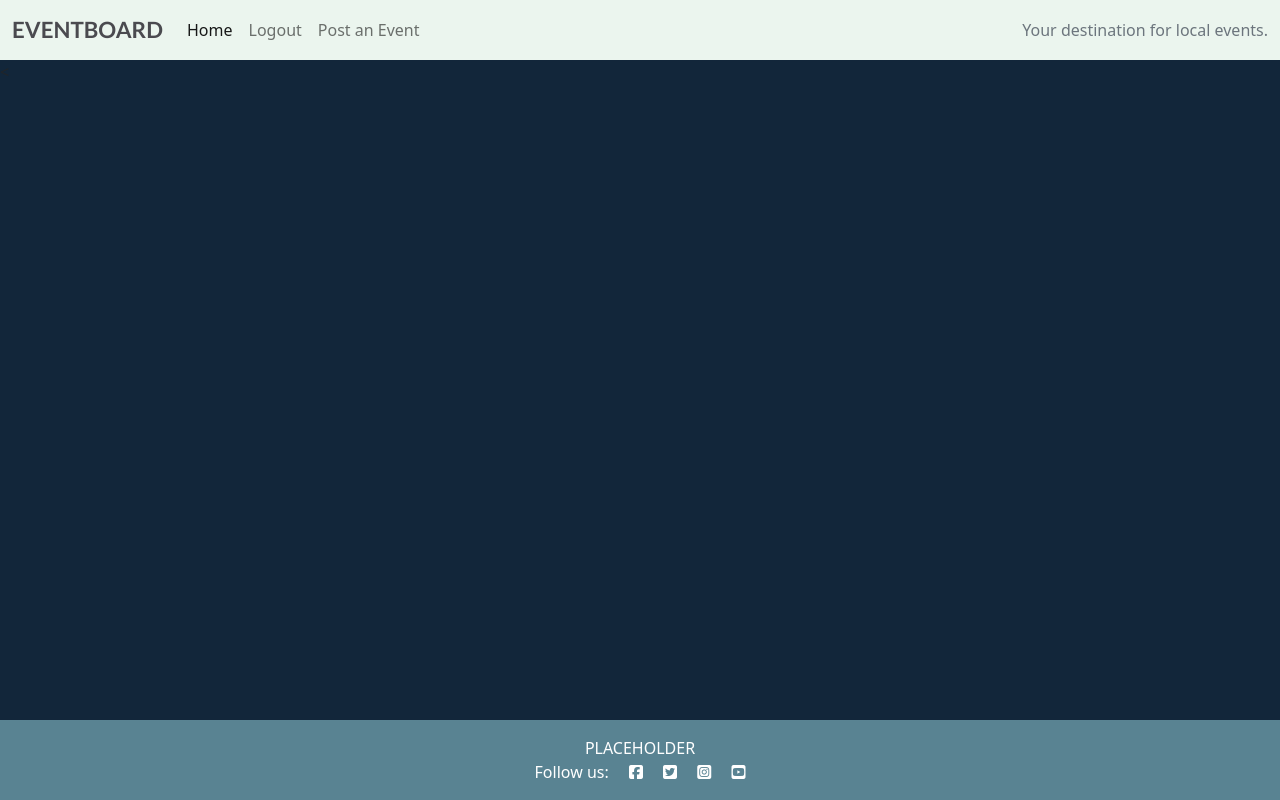
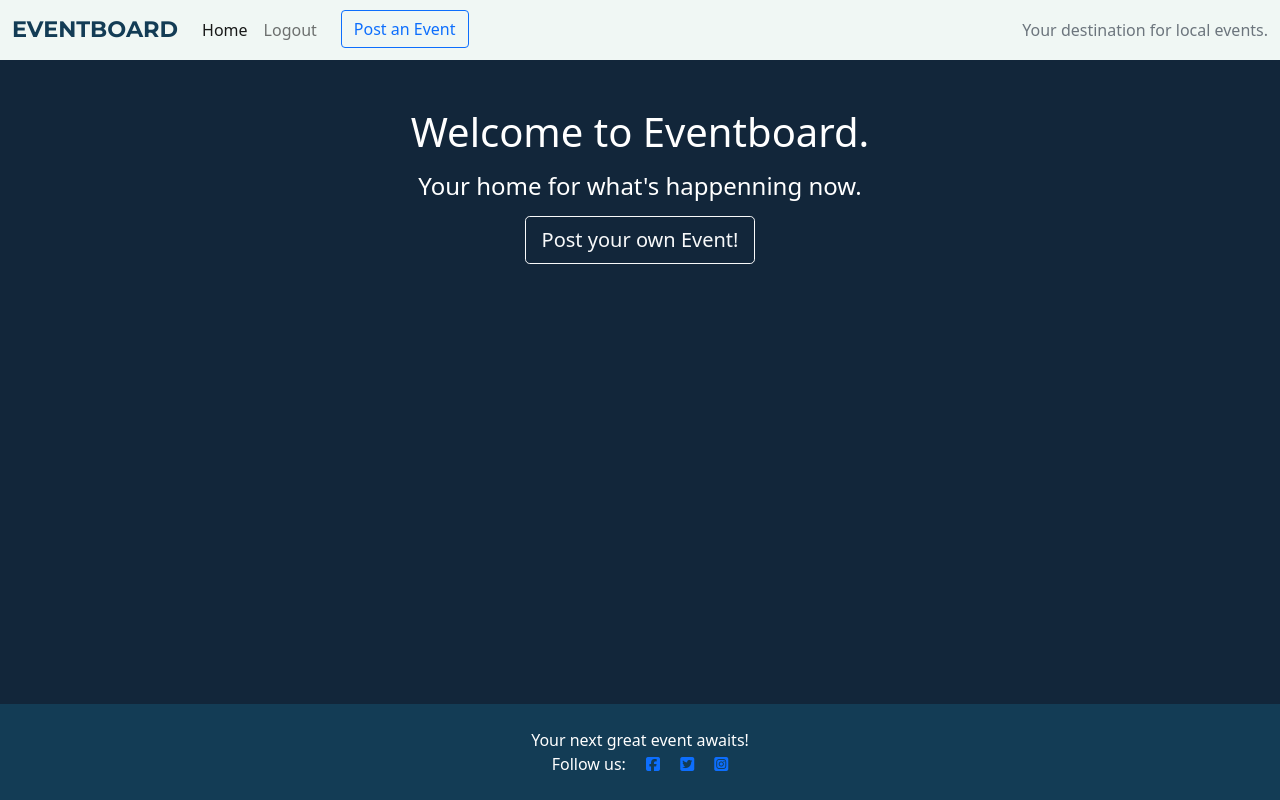
Before and after one commit to gitgroch/event_app_project, a Django app: page / in a window 1280 px wide. Run offline with Django 3.2, Linux system fonts and the light colour scheme; the visitor is signed in with stand-in values (Sample User, id 1); data that the repository does not hold is empty; some libraries are stand-ins or nearby versions.

Commit message:
Clean up styling. Add hero section to index.html2

```diff
--- a/static/css/style.css
+++ b/static/css/style.css
@@ -1,3 +1,7 @@
+
+
+/* Universal Styling */
+
 body {
     background-color: #12263A;
 }
@@ -7,30 +11,32 @@ h1, h2, h3, p {
 }
 
 .brand {
-    font-family: Lato, sans-serif;
+    font-family: Montserrat, sans-serif;
     font-size: 1.4rem;
     font-weight: 700;
-    color: #4A4A4F;
-}
-
-.red-o {
-    color: #E84610;
+    color: #133C55;
 }
 
 .thin {
     font-weight: 300;
 }
 
+/* Background Colors  */
+
 .light-bg {
-    background-color: #EBF5EE
+    background-color: #F0F7F4
 }
 
 .dark-bg {
-    background-color: #598392;
+    background-color: #133C55;
 }
 
 .main-bg {
     background-color: #12263A
+}
+
+.accent-bg {
+    background-color: #FF7F11;
 }
 
 .card {
@@ -90,6 +96,8 @@ h1, h2, h3, p {
     z-index: 100;
 }
 
+/* Post Styling */
+
 .post-link {
     text-decoration: none;
     color: #445261;
@@ -110,6 +118,14 @@ h1, h2, h3, p {
     color: lightgray;
 }
 
+/* --- Buttons ---  */
+
+.btn-post {
+    margin-left: 1rem;
+}
+
+/* Sign Up Button Styling  */
+
 .btn-signup {
     background-color: #23BBBB;
     color: #fff;
@@ -121,6 +137,7 @@ h1, h2, h3, p {
     color: #23BBBB;
 }
 
+/* Link Styling  */
 .link {
     color: #23BBBB;
     text-decoration: none;
@@ -131,6 +148,8 @@ h1, h2, h3, p {
     color: #445261;
     text-decoration: underline;
 }
+
+/* Like Button Styling */
 
 .btn-like {
     color: #E84610;
@@ -145,6 +164,7 @@ h1, h2, h3, p {
     border: none;
 }
 
+/* Post Form Styling */
 
 .post-form-card {
     margin-top: 2.5rem;
--- a/templates/base.html
+++ b/templates/base.html
@@ -5,26 +5,25 @@
 
 <head>
     <title>EVENT BOARD</title>
-
     <link rel="preconnect" href="https://fonts.gstatic.com">
     <link href="https://fonts.googleapis.com/css2?family=Roboto:wght@300&display=swap" rel="stylesheet">
     <link href="https://fonts.googleapis.com/css2?family=Lato:wght@300;700&display=swap" rel="stylesheet">
+    <link href="https://fonts.googleapis.com/css2?family=Montserrat:wght@300;700&family=Open+Sans:wght@300;500&display=swap" rel="stylesheet">
     <link rel="stylesheet" href="https://cdnjs.cloudflare.com/ajax/libs/font-awesome/5.15.3/css/all.min.css">
     <meta name="viewport" content="width=device-width, initial-scale=1" />
-    <link href="https://cdn.jsdelivr.net/npm/bootstrap@5.0.1/dist/css/bootstrap.min.css" rel="stylesheet"
-        integrity="sha384-+0n0xVW2eSR5OomGNYDnhzAbDsOXxcvSN1TPprVMTNDbiYZCxYbOOl7+AMvyTG2x" crossorigin="anonymous">
+    <link href="https://cdn.jsdelivr.net/npm/bootstrap@5.0.2/dist/css/bootstrap.min.css" rel="stylesheet"
+        integrity="sha384-EVSTQN3/azprG1Anm3QDgpJLIm9Nao0Yz1ztcQTwFspd3yD65VohhpuuCOmLASjC" crossorigin="anonymous">
     <script src="https://kit.fontawesome.com/5564111e1e.js" crossorigin="anonymous"></script>
     <script src="https://cdn.jsdelivr.net/npm/bootstrap@5.0.1/dist/js/bootstrap.bundle.min.js"
         integrity="sha384-gtEjrD/SeCtmISkJkNUaaKMoLD0//ElJ19smozuHV6z3Iehds+3Ulb9Bn9Plx0x4" crossorigin="anonymous">
     </script>
     <link rel="stylesheet" href="{% static 'css/style.css' %}">
-
 </head>
 
 <body class="d-flex flex-column h-100 main-bg">
 
+
     <!-- Navigation -->
-
     <nav class="navbar navbar-expand-lg navbar-light light-bg">
         <div class="container-fluid">
             <a class="navbar-brand" href="{% url 'home' %}"><span class="brand">EVENTBOARD</a>
@@ -37,12 +36,13 @@
                     <li class="nav-item">
                         <a class="nav-link active" aria-current="page" href="{% url 'home' %}">Home</a>
                     </li>
+                    <!-- Show only if use is logged in  -->
                     {% if user.is_authenticated %}
                     <li class="nav-item">
                         <a class="nav-link" href="{% url 'account_logout' %}">Logout</a>
                     </li>
-                    <li class="nav-item">
-                        <a class="nav-link" href="{% url 'post_new' %}">Post an Event</a>
+                    <li class="nav-item btn-post">
+                        <a class="btn btn-outline-primary" href="{% url 'post_new' %}">Post an Event</a>
                     </li>
                     {% else %}
                     <li class="nav-item">
@@ -59,8 +59,8 @@
             </div>
         </div>
     </nav>
-
-    < <div class="container">
+<!-- HTML for Alert Messages -->
+    <div class="container">
         <div class="row">
             <div class="col-md-8 offset-md-2">
                 {% for message in messages %}
@@ -72,20 +72,24 @@
             </div>
         </div>
     </div>
-
+    <!-- Main Content Block -->
     <main class="flex-shrink-0 main-bg">
         {% block content %}
-        <!-- Content Goes here -->
+        <!-- Content -->
         {% endblock content %}
     </main>
 
     <!-- Footer -->
-    <footer class="footer mt-auto py-3 dark-bg">
-        <p class="m-0 text-center text-white">PLACEHOLDER </p>
-        <p class="m-0 text-center text-white">Follow us: <i class="fab fa-facebook-square ms-3"></i>
-            <i class="fab fa-twitter-square ms-3"></i>
-            <i class="fab fa-instagram-square ms-3"></i>
-            <i class="fab fa-youtube-square ms-3"></i></p>
+    <footer class="footer mt-auto py-4 dark-bg">
+        <p class="m-0 text-center text-white">Your next great event awaits!</p>
+        <p class="m-0 text-center text-white">Follow us:
+            <a href="https://www.facebook.com" target="_blank" rel="noopener"
+                    aria-label="Visit our facebook page (opens in a new tab)"><i class="fab fa-facebook-square ms-3"></i></a>
+                    <a href="https://www.twitter.com" target="_blank" rel="noopener"
+                    aria-label="Visit our twitter page (opens in a new tab)"><i class="fab fa-twitter-square ms-3"></i></a>
+            <a href="https://www.instagram.com/" target="_blank" rel="noopener"
+                    aria-label="Visit our instagram page (opens in a new tab)"><i class="fab fa-instagram-square ms-3"></i></a>
+        </p>
     </footer>
     <script>
         setTimeout(function(){
@@ -97,15 +101,6 @@
     <!-- JQuery Script -->
     <script src="https://code.jquery.com/jquery-3.6.1.min.js"
     integrity="sha256-o88AwQnZB+VDvE9tvIXrMQaPlFFSUTR+nldQm1LuPXQ=" crossorigin="anonymous"></script>
-    <!-- Bootstrap JS Script -->
-    <script src="https://cdn.jsdelivr.net/npm/bootstrap@5.2.2/dist/js/bootstrap.bundle.min.js"></script>
-    <!-- JS Script for Delete Modal -->
-    <script>
-        $('#confirm-delete').on('show.bs.modal', function(e) {
-            $(this).find('.btn-ok').attr('href', $(e.relatedTarget).data('href'));
-
-            $('.debug-url').html('Delete URL: <strong>' + $(this).find('.btn-ok').attr('href') + '</strong>');
-        });
     </script>
 </body>
 </html>
--- a/templates/index.html
+++ b/templates/index.html
@@ -5,6 +5,18 @@
 
 <div class="container-fluid">
     <div class="row">
+        <!-- Hero Area -->
+        <div class="p-5 text-center rounded-3 h-500"  >
+            <div class="d-flex justify-content-center align-items-center h-100">
+                <div class="text-white">
+                    <h1 class="mb-3">Welcome to Eventboard.</h1>
+                        <h4 class="mb-3">Your home for what's happenning now.</h4>
+                        <a class="btn btn-outline-light btn-lg mb-5 justify-content-center" href="{% url 'post_new' %}" role="button">Post your own Event!</a>
+                </div>
+            </div>
+    </div>
+</div>
+<!-- Hero -->
         <!-- Blog Entries Column -->
         <div class="col-12 mt-3 left">
             <div class="row">
```
